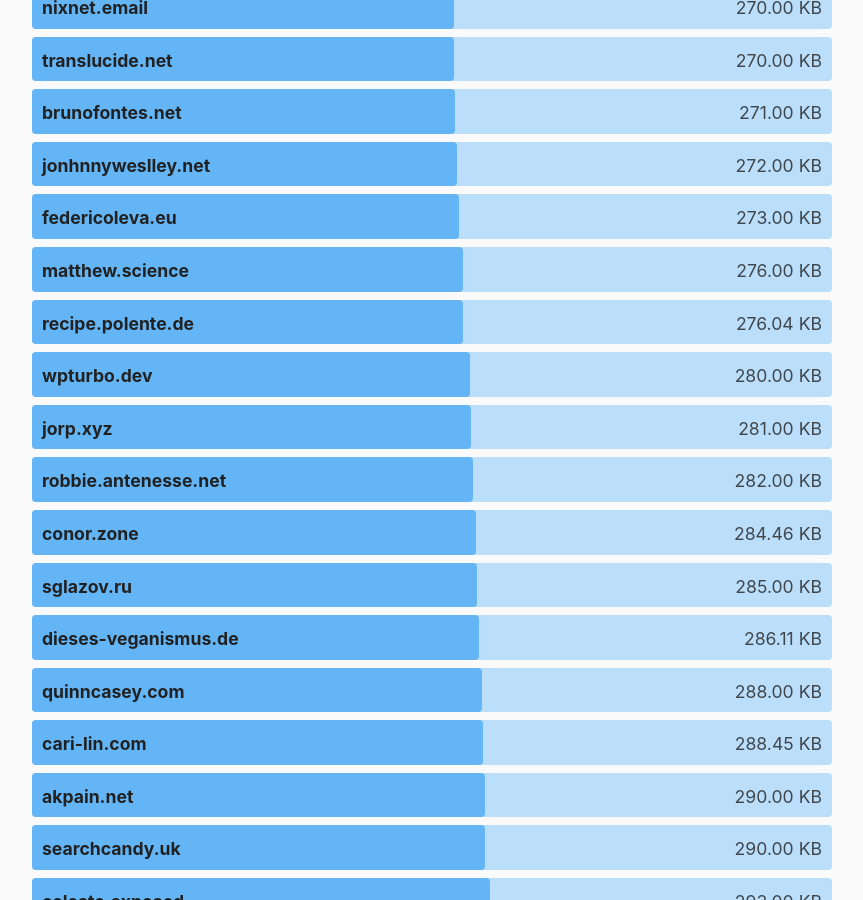
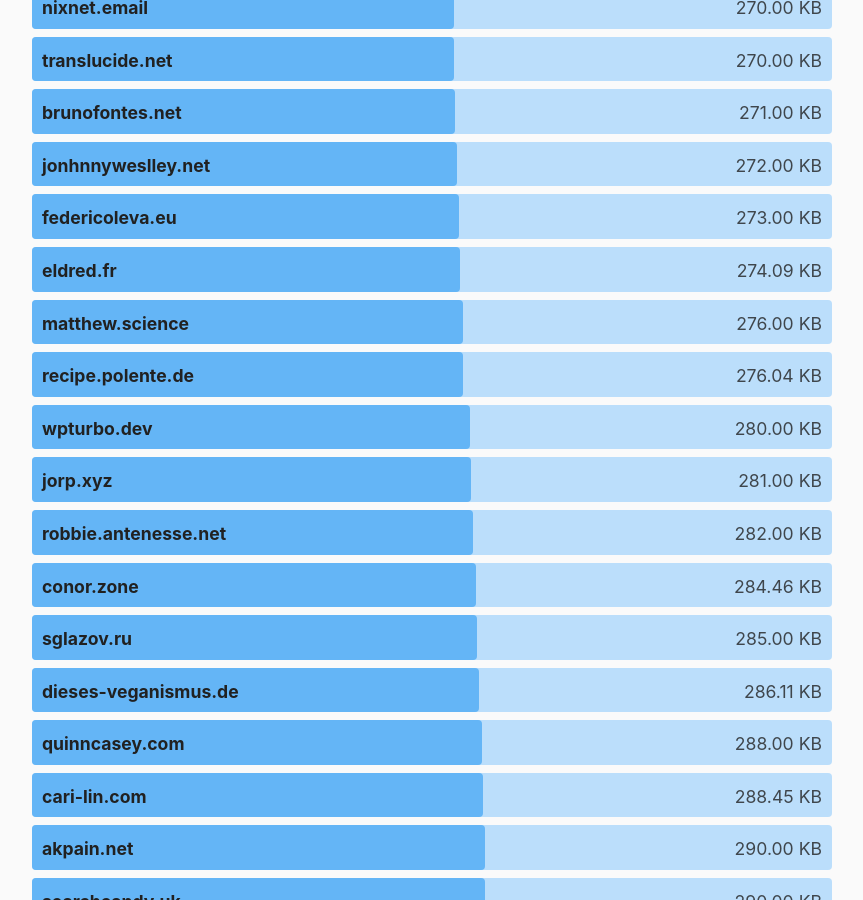
Before and after one commit to kevquirk/512kb.club, a Jekyll site: the page built from index.md, in a window 1280 px wide and 900 px high, scrolled down 40466 px. Shown: the whole window, without its empty margins (208-1071 px from the left). Built offline with Jekyll 4.4.1, drawn with Linux system fonts in a browser that asks for light colours.

Commit message:
Add eldred.fr
CloudFlare reports a total slightly higher, but that's because it counts
all three versions of an image served in increasingly narrow strips
to reduce the required bandwidth on phones.
I feel like removing the smallest two of those is a fairer measurement.

```diff
--- a/_data/sites.yml
+++ b/_data/sites.yml
@@ -1343,6 +1343,11 @@
   size: 192
   last_checked: 2022-08-24
 
+- domain: eldred.fr
+  url: https://eldred.fr
+  size: 274.09
+  last_checked: 2024-12-23
+
 - domain: eleboog.com
   url: https://eleboog.com
   size: 263.02
```
